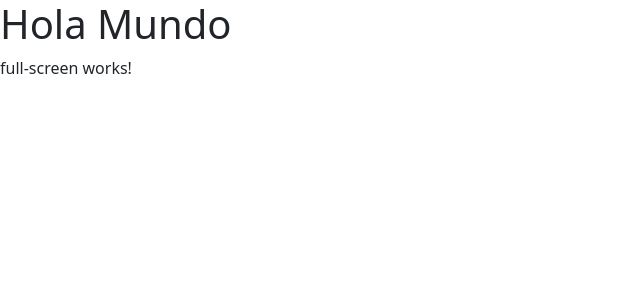
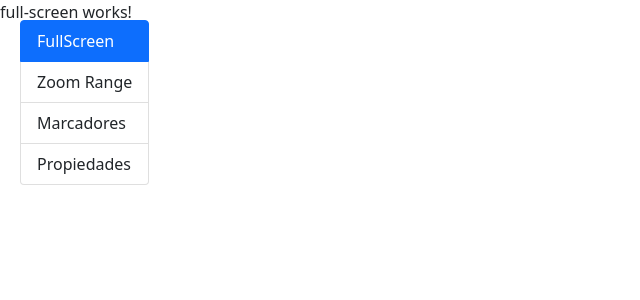
Before and after one commit to UEHG260899/mapas-app, an Angular app: page /mapas/fullscreen in a window 1280 px wide. Shown: the top 300 px of the page, without its empty margins (0-640 px from the left). Built offline with nearby package versions, Linux system fonts and the light colour scheme.

Commit message:
Se agrego el menu de navegacion

```diff
--- a/src/app/app.component.html
+++ b/src/app/app.component.html
@@ -1,2 +1,2 @@
-<h1>Hola Mundo</h1>
+<app-menu></app-menu>
 <router-outlet></router-outlet>
--- a/src/app/shared/menu/menu.component.html
+++ b/src/app/shared/menu/menu.component.html
@@ -1 +1,5 @@
-<p>menu works!</p>
+<ul class="list-group">
+    <li class="list-group-item" *ngFor="let item of menuItems" [routerLink]="[item.ruta]" routerLinkActive="active">
+        {{ item.nombre }}
+    </li>
+</ul>
--- a/src/app/shared/menu/menu.component.ts
+++ b/src/app/shared/menu/menu.component.ts
@@ -1,16 +1,39 @@
-import { Component, OnInit } from '@angular/core';
+import { Component } from '@angular/core';
+
+
+interface MenuItem {
+    ruta : string,
+    nombre : string
+}
+
 
 @Component({
   selector: 'app-menu',
   templateUrl: './menu.component.html',
-  styles: [
+  styles: [`
+    li {
+      cursor : pointer;
+    }
+  `]
+})
+export class MenuComponent {
+
+  menuItems: MenuItem[] = [
+    {
+      ruta: '/mapas/fullscreen',
+      nombre : 'FullScreen'
+    },
+    {
+      ruta: '/mapas/zoom-range',
+      nombre : 'Zoom Range'
+    },
+    {
+      ruta: '/mapas/marcadores',
+      nombre : 'Marcadores'
+    },
+    {
+      ruta: '/mapas/propiedades',
+      nombre : 'Propiedades'
+    },
   ]
-})
-export class MenuComponent implements OnInit {
-
-  constructor() { }
-
-  ngOnInit(): void {
-  }
-
 }
--- a/src/styles.css
+++ b/src/styles.css
@@ -1 +1,7 @@
 /* You can add global styles to this file, and also import other style files */
+app-menu {
+    position: fixed;
+    top: 20px;
+    left: 20px;
+    z-index: 999999999;
+}
```
